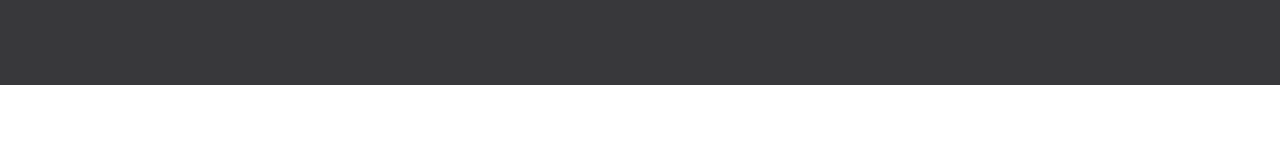
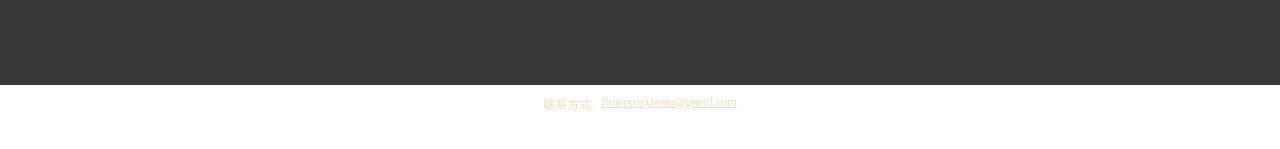
Before and after one commit to lau1944/flow-home-page, a Vue app: page / in a window 1280 px wide. Shown: the part 715-864 px from the top of the page. Before the commit the page ends 800 px from the top, so only its background shows below. Built offline with nearby package versions, Linux system fonts and the light colour scheme; what vue3-lottie would draw is missing.

Commit message:
feat: update contact

```diff
--- a/components.d.ts
+++ b/components.d.ts
@@ -9,6 +9,7 @@
   export interface GlobalComponents {
     ElBody: typeof import('element-plus/es')['ElBody']
     ElContainer: typeof import('element-plus/es')['ElContainer']
+    ElFooter: typeof import('element-plus/es')['ElFooter']
     ElHeader: typeof import('element-plus/es')['ElHeader']
     ElMain: typeof import('element-plus/es')['ElMain']
     HelloWorld: typeof import('./src/components/HelloWorld.vue')['default']
--- a/src/pages/HomePage.vue
+++ b/src/pages/HomePage.vue
@@ -6,7 +6,7 @@
           <div class="title">Flow加速器</div>
         </div>
       </el-header>
-      <el-main>
+      <el-main class="main">
         <Vue3Lottie :animationData="RocketJSON" :height="200" :width="200" />
         <div class="des">
           <div>一键回国 纯净体验</div>
@@ -27,6 +27,12 @@
           </a>
         </div>
       </el-main>
+      <el-footer>
+        <div class="contact">
+          <div style="padding-right: 10px"> 联系方式 </div>
+          <a :href="contactLink" style="color: wheat">{{ contact }}</a>
+        </div>
+      </el-footer>
     </el-container>
   </div>
 </template>
@@ -37,6 +43,8 @@
   data: function () {
     return {
       RocketJSON: RocketJSON,
+      contact: "flowproxyteam@gmail.com",
+      contactLink: "mailto:flowproxyteam@gmail.com"
     };
   },
 };
@@ -45,6 +53,10 @@
 <style scoped>
 #home {
   padding: 25px;
+}
+
+.main {
+  height: 700px;
 }
 
 .header {
@@ -99,4 +111,13 @@
   background: gray;
   opacity: 0.8;
 }
+
+.contact {
+  min-width: 100%;
+  display: flex;
+  margin: 25px 0 25px 0;
+  justify-content: center;
+  color: wheat;
+  font-size: 12px;
+}
 </style>
```
